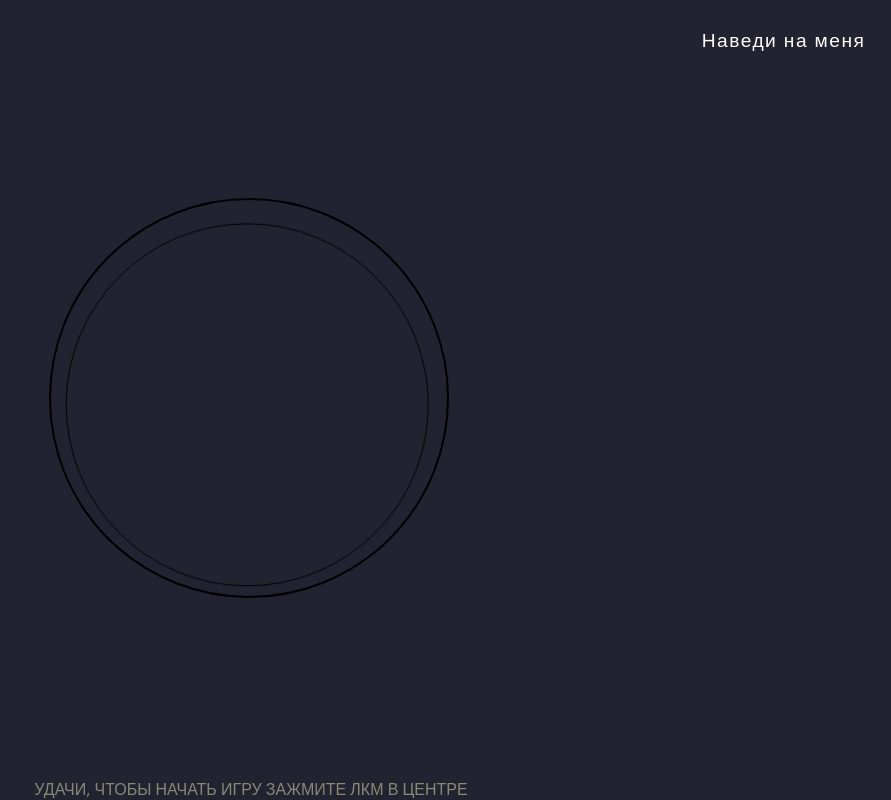
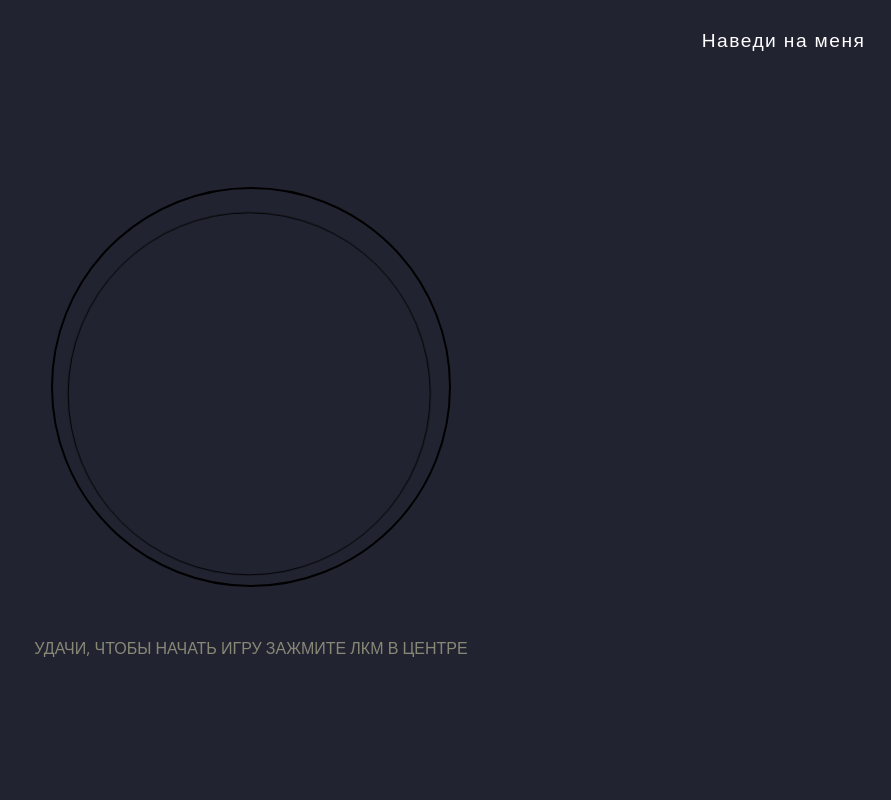
Before and after one commit to zoodogood/glitchBall, a plain HTML site: page index.html in a window 1280 px wide. Shown: the whole page, without its empty margins (389-1280 px from the left). Drawn offline with nearby package versions, Linux system fonts and the light colour scheme.

Commit message:
Add files via upload

```diff
--- a/classes/game/game.css
+++ b/classes/game/game.css
@@ -7,11 +7,5 @@
   border: 2px solid black;
   cursor: cell;
 
-  position: absolute;
-  left: 50%;
-  top: 50%;
-
-  /* width with border / 2 */
-  margin-left: -202px;
-  margin-top: -202px;
+  flex-shrink: 0;
 }
--- a/classes/game/game.js
+++ b/classes/game/game.js
@@ -96,7 +96,7 @@ class Game {
 
 
     let ball = this.userBall;
-    ball.setPosition( e.layerX, e.layerY );
+    ball.setPosition( e.offsetX, e.offsetY );
 
     if ( this.#timer === null )
       this.#createTimer();
@@ -120,7 +120,6 @@ class Game {
       this.#score += 1 + ball.radius / 100;
     }
 
-    console.log(123);
     if ( ball.outsideOf( this.ball ) )
       return this.#endHandler(false);
 
@@ -139,7 +138,8 @@ class Game {
 
   #endHandler(hasWin){
     this.over = true;
-    localStorage.setItem( "recordScore", this.getScore() );
+    if (localStorage.recordScore < this.getScore())
+      localStorage.setItem( "recordScore", this.getScore() );
 
     if ( typeof this.onEnd === "function" )
       this.onEnd(this, hasWin);
@@ -157,6 +157,7 @@ class Game {
 
   #createTimer(){
     this.#timer = 15.2;
+
     new Timeout((timer) => {
       if (this.over)
         return;
--- a/classes/getInfoButton/info.css
+++ b/classes/getInfoButton/info.css
@@ -1,3 +1,24 @@
+.corner
+{
+  position: fixed;
+  right: 2vw;
+  top: 2vw;
+}
+
+
+
+.hover
+{
+  transition: transform 400ms;
+}
+
+.hover:hover
+{
+  transform: scale(1.1);
+}
+
+
+
 .info-element
 {
   z-index: 2;
--- a/index.html
+++ b/index.html
@@ -15,10 +15,11 @@
   <body>
     <section class = "corner increased-font" id = "getInfo">Наведи на меня</section>
 
+    <div style = "flex-basis: 50vh;"></div>
+    <canvas id = "canvas" width="400" height="400"></canvas>
     <p id = "title">
       Удачи, чтобы начать игру зажмите ЛКМ в центре
     </p>
-    <canvas id = "canvas" width="400" height="400"></canvas>
   </body>
 
   <script type = "text/javascript" src = "classes/Util/Util.js"></script>
--- a/main.css
+++ b/main.css
@@ -1,3 +1,15 @@
+body
+{
+  display: flex;
+  flex-direction: column;
+}
+
+#title
+{
+  padding-top: 50px;
+  flex-basis: 50vh;
+}
+
 .restarted
 {
   background-position: center;
--- a/resources/style.css
+++ b/resources/style.css
@@ -26,10 +26,11 @@ body
   margin: 0px;
   display: flex;
   flex-direction: column;
-  justify-content: flex-end;
+  justify-content: space-around;
   align-items: center;
 
   min-height: 100vh;
+  max-height: 100vh;
   background-color: var( --bg-color );
 }
 
@@ -41,24 +42,6 @@ p
 }
 
 
-.corner
-{
-  position: fixed;
-  right: 2vw;
-  top: 2vw;
-}
-
-
-
-.hover
-{
-  transition: transform 400ms;
-}
-
-.hover:hover
-{
-  transform: scale(1.1);
-}
 
 
 
```
